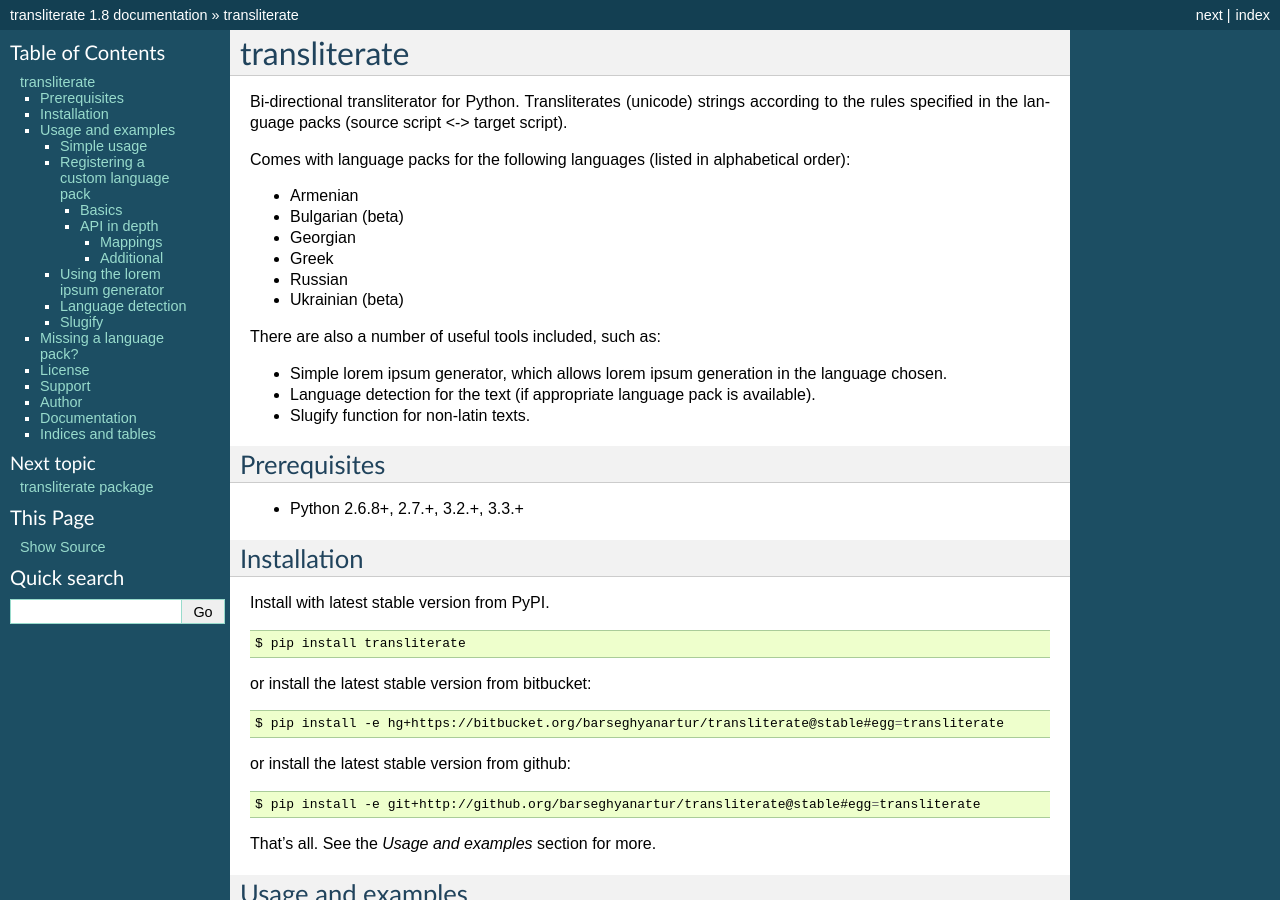
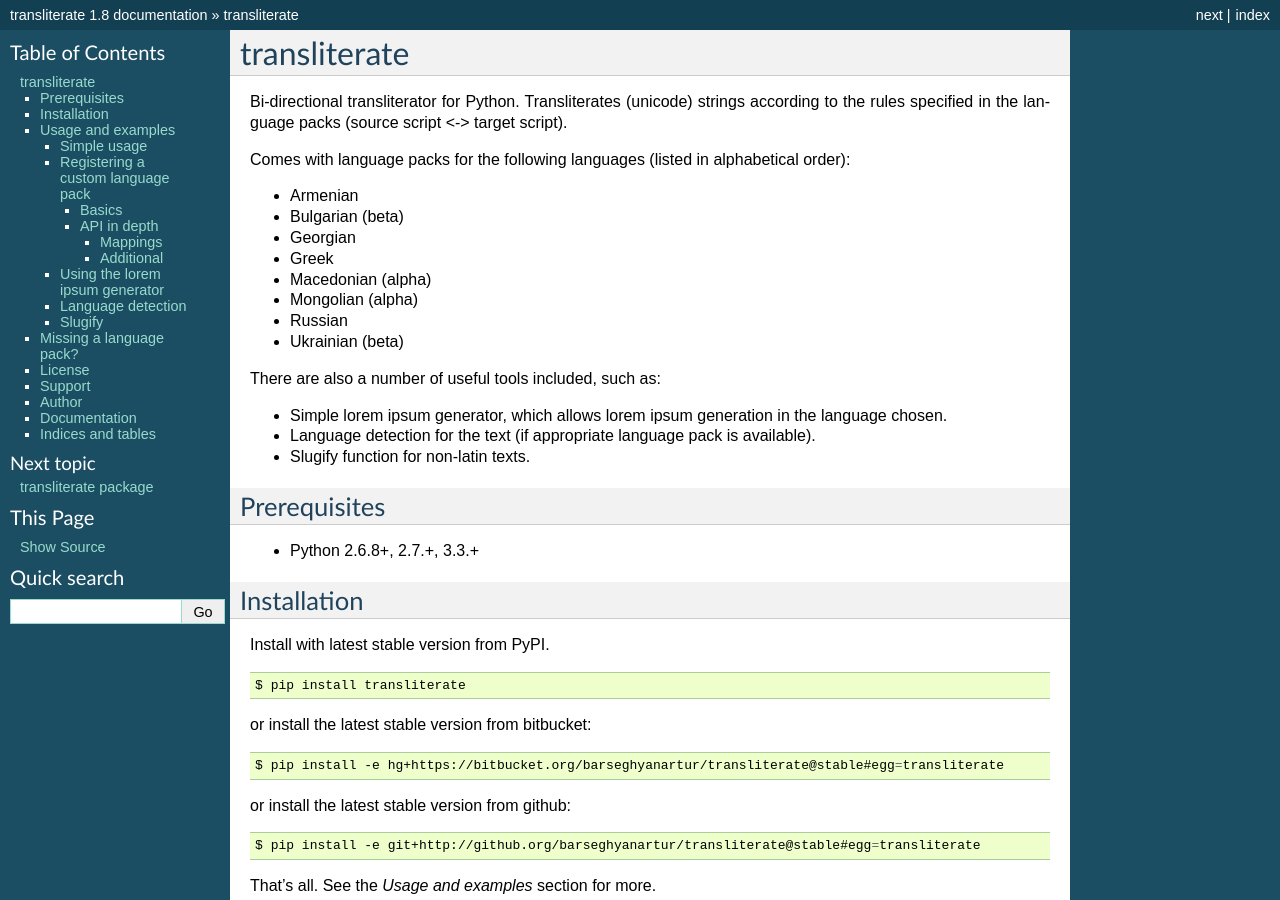
Before and after one commit to barseghyanartur/transliterate, a Sphinx documentation site: the page built from docs/index.rst, in a window 1280 px wide and 900 px high. Built offline with Sphinx 7.4.7, drawn with Linux system fonts in a browser that asks for light colours.

Commit message:
add docs

```diff
--- a/docs/index.rst
+++ b/docs/index.rst
@@ -12,6 +12,8 @@
 - Bulgarian (beta)
 - Georgian
 - Greek
+- Macedonian (alpha)
+- Mongolian (alpha)
 - Russian
 - Ukrainian (beta)
 
@@ -24,7 +26,7 @@
 
 Prerequisites
 =============
-- Python 2.6.8+, 2.7.+, 3.2.+, 3.3.+
+- Python 2.6.8+, 2.7.+, 3.3.+
 
 Installation
 ============
```
